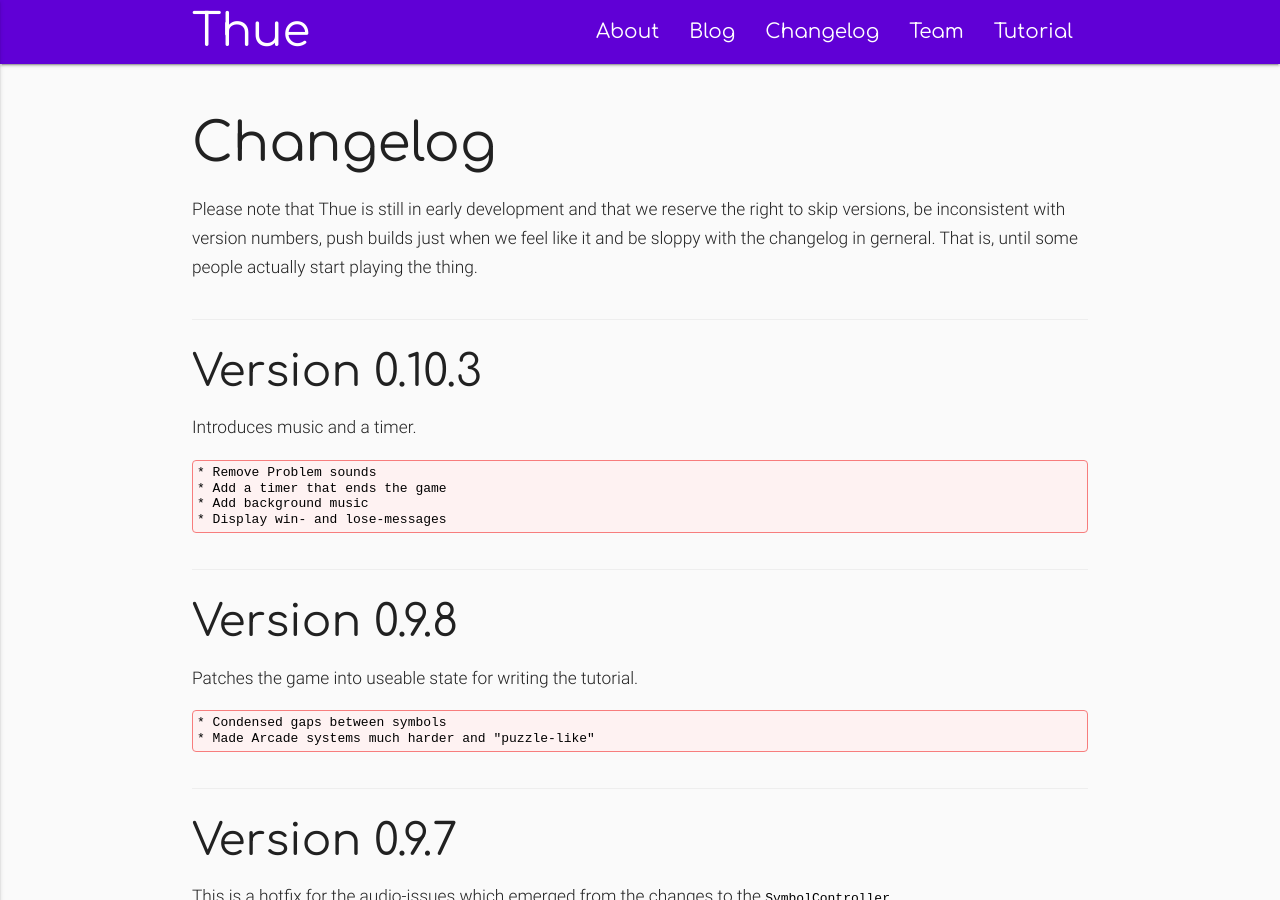
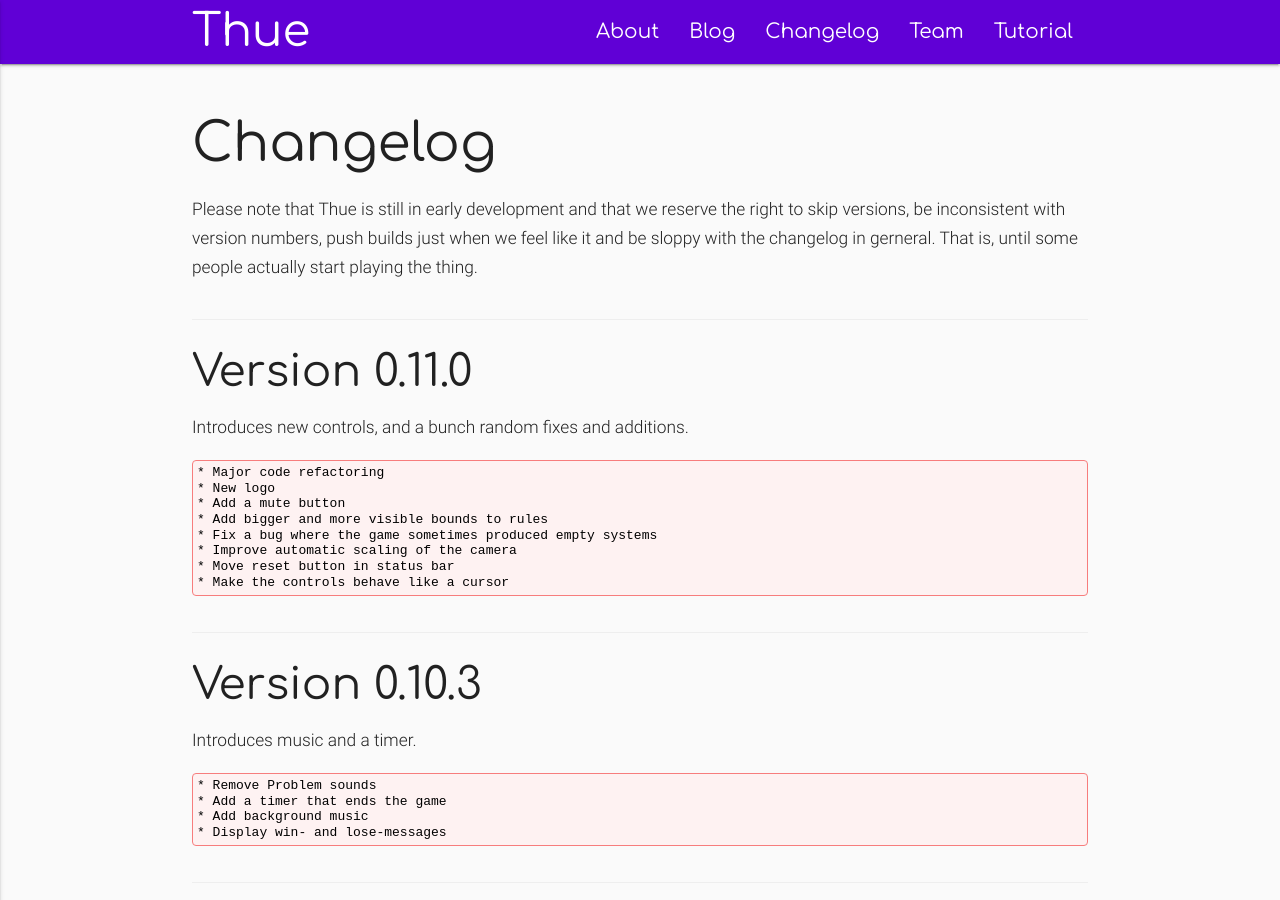
Before and after one commit to turbopope/thue.systems, a Jekyll site: the page built from pages/changelog.md, in a window 1280 px wide and 900 px high. Built offline with Jekyll 4.4.1, drawn with Linux system fonts in a browser that asks for light colours; nearby versions of some CDN libraries.

Commit message:
Publish version 0.11.0

````diff
--- a/_config.yml
+++ b/_config.yml
@@ -35,10 +35,10 @@ kramdown:
   auto_ids: true
 
 latest_version:
-  code: 0.10.3
-  anchor: version-0103 # This is generated by kramdown from the headers in the changelog source file
-  date: 2017-01-27
-  dropbox_link: "https://www.dropbox.com/s/8wiwgkvhw1wqued/thue_0-10-3.apk?dl=1" # Make sure the `dl=1` query param is there
+  code: 0.11.0
+  anchor: version-0110 # This is generated by kramdown from the headers in the changelog source file
+  date: 2017-04-18
+  dropbox_link: "https://www.dropbox.com/s/bl1s3sk58sui4ur/thue_0-11-0.apk?dl=1" # Make sure the `dl=1` query param is there
 bugtracker: https://gitlab.uni-koblenz.de/mbrack/thue/issues
 website_repo: https://github.com/turbopope/thue.systems
 app_repo: https://gitlab.uni-koblenz.de/mbrack/thue/
--- a/pages/changelog.md
+++ b/pages/changelog.md
@@ -9,6 +9,21 @@ layout: changelog
 
 Please note that Thue is still in early development and that we reserve the right to skip versions, be inconsistent with version numbers, push builds just when we feel like it and be sloppy with the changelog in gerneral. That is, until some people actually start playing the thing.
 
+
+### Version 0.11.0
+
+Introduces new controls, and a bunch random fixes and additions.
+
+```
+* Major code refactoring
+* New logo
+* Add a mute button
+* Add bigger and more visible bounds to rules
+* Fix a bug where the game sometimes produced empty systems
+* Improve automatic scaling of the camera
+* Move reset button in status bar
+* Make the controls behave like a cursor
+```
 
 ### Version 0.10.3
 
````
